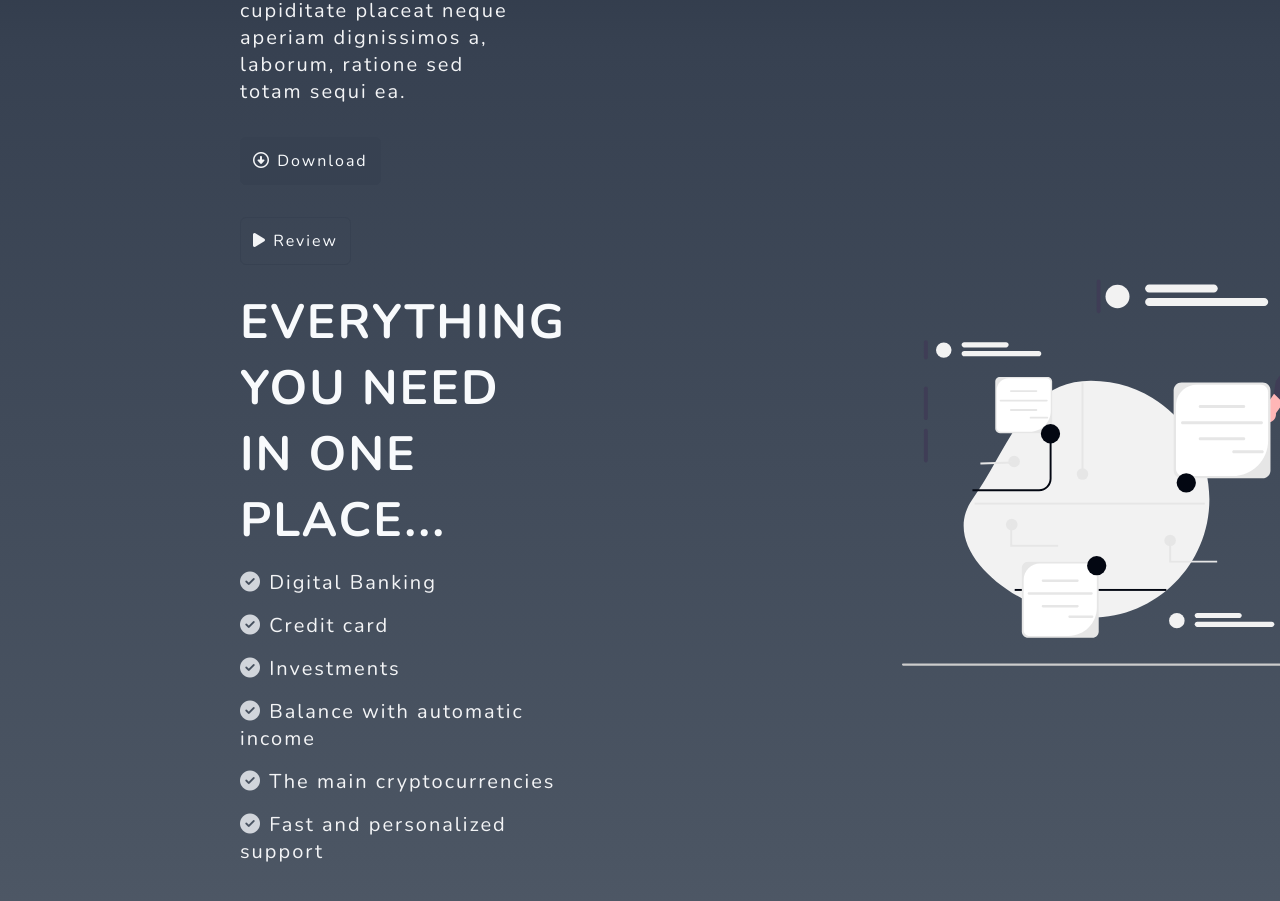
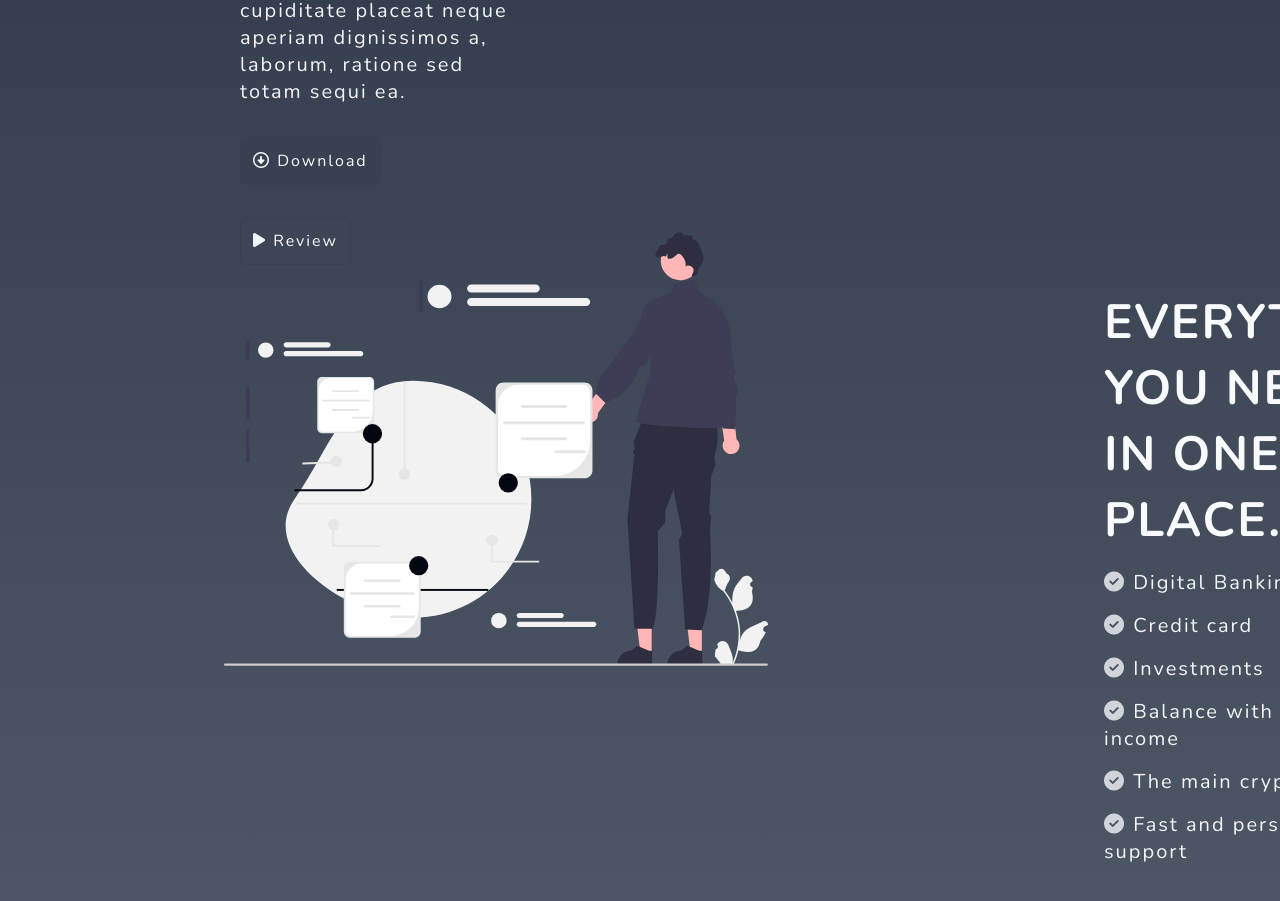
Before and after one commit to gabrielcoutinh/DigiVault, a plain HTML site: page index.html in a window 1280 px wide. Shown: the part 869-1770 px from the top of the page. Drawn offline with nearby package versions, Linux system fonts and the light colour scheme.

Commit message:
adding small changes on design

```diff
--- a/assets/css/style.css
+++ b/assets/css/style.css
@@ -1,60 +1,47 @@
 /* GLOBAL */
-
 @import url("https://fonts.googleapis.com/css2?family=Nunito:wght@200;300;400;500;600;700&display=swap");
-
 * {
   padding: 0;
   margin: 0;
   box-sizing: border-box;
-
   letter-spacing: 2px;
   font-family: "Nunito", sans-serif;
 }
-
 /* HEADER */
-
 header {
   background-color: var(--color-gray-950);
 }
-
 .nav-bar {
   display: flex;
   justify-content: space-between;
   padding: 2rem 4rem;
 }
-
 .logo h1 {
   color: var(--color-gray-50);
   font-size: 2.5rem;
   cursor: pointer;
 }
-
 .nav-list {
   display: flex;
   align-items: center;
 }
-
 .nav-list ul {
   display: flex;
   justify-content: center;
   list-style: none;
 }
-
 .nav-item {
   margin: 0 15px;
 }
-
 .nav-link {
   text-decoration: none;
   font-size: 2rem;
   color: var(--color-gray-200);
   transition: all 0.6s;
 }
-
 .nav-link:hover {
   opacity: 0.4;
 }
-
 .login-button button {
   margin-top: 6px;
   size: 2.5rem;
@@ -63,25 +50,20 @@ header {
   background-color: transparent;
   transition: all 0.6s;
 }
-
 .login-button button:hover {
   opacity: 0.4;
 }
-
 .store-icon {
   display: flex;
   align-items: center;
   border: none;
 }
-
 .mobile-menu-icon {
   display: none;
 }
-
 .mobile-menu {
   display: none;
 }
-
 @media screen and (max-width: 768px) {
   .nav-bar {
     padding: 1.5rem 4rem;
@@ -125,11 +107,8 @@ header {
     display: block;
   }
 }
-
 /* @media screen and (max-width: 425px) {} */
-
 /* MAIN */
-
 :root {
   --color-gray-50: #f8fafc;
   --color-gray-100: #f3f4f6;
@@ -143,36 +122,30 @@ header {
   --color-gray-900: #111827;
   --color-gray-950: #030712;
 }
-
 main {
   background-color: transparent;
 }
-
 .container {
   display: flex;
   background-color: transparent;
   height: 100vh;
   width: auto;
 }
-
 .container-info {
   width: 40rem;
   margin: 14rem;
 }
-
 .container-info h2 {
   font-size: 3rem;
   text-transform: uppercase;
   color: var(--color-gray-50);
   margin: 1rem;
 }
-
 .container-info p {
   font-size: 1.25rem;
   color: var(--color-gray-100);
   margin: 1rem;
 }
-
 .container-button-one {
   text-align: center;
   font-size: 1rem;
@@ -183,7 +156,6 @@ main {
   margin: 1rem;
   transition: all 0.6s;
 }
-
 .container-button-two {
   text-align: center;
   font-size: 1rem;
@@ -194,23 +166,19 @@ main {
   margin: 1rem;
   transition: all 0.6s;
 }
-
 .container-button-one:hover,
 .container-button-two:hover {
   opacity: 0.4;
 }
-
 .container-button-one a,
 .container-button-two a {
   text-decoration: none;
   color: var(--color-gray-50);
 }
-
 .container-image {
   width: 34rem;
   margin: 6rem;
 }
-
 #home-box {
   background-image: linear-gradient(
     to top,
@@ -219,7 +187,6 @@ main {
     var(--color-gray-950)
   );
 }
-
 #services-box {
   background-image: linear-gradient(
     to top,
@@ -227,7 +194,9 @@ main {
     var(--color-gray-700)
   );
 }
-
+#services-box-image {
+  margin-left: 14rem;
+}
 #about-us-box {
   background-image: linear-gradient(
     to top,
@@ -235,18 +204,15 @@ main {
     var(--color-gray-600)
   );
 }
-
 @media screen and (max-width: 768px) {
   .container-info {
     width: 36rem;
     margin: 6rem;
     text-align: center;
   }
-
   .container-info h2 {
     font-size: 2rem;
   }
-
   .container-image {
     display: none;
   }
@@ -257,34 +223,27 @@ main {
     margin: 4rem;
   }
 }
-
 /* FOOTER */
-
 footer {
   background-color: var(--color-gray-900);
   color: var(--color-gray-50);
 }
-
 .footer-link {
   text-decoration: none;
 }
-
 #footer_content {
   display: grid;
   grid-template-columns: repeat(4, 1fr);
   padding: 2rem 4rem;
 }
-
 #footer_contacts h1 {
   margin-bottom: 0.75rem;
 }
-
 #footer_social_media {
   display: flex;
   gap: 2rem;
   margin-top: 1.5rem;
 }
-
 #footer_social_media .footer-link {
   display: flex;
   align-items: center;
@@ -295,70 +254,56 @@ footer {
   border-radius: 6px;
   transition: all 0.4s;
 }
-
 #footer_social_media .footer-link i {
   font-size: 1.25rem;
 }
-
 #footer_social_media .footer-link:hover {
   opacity: 0.6;
 }
-
 #instagram {
   background: linear-gradient(#7f37c9, #ff2992, #ff9807);
 }
-
 #twitter {
   background-color: #00acee;
 }
-
 #youtube {
   background-color: red;
 }
-
 #tiktok {
   background-color: black;
 }
-
 .footer-list {
   display: flex;
   flex-direction: column;
   gap: 0.75rem;
   list-style: none;
 }
-
 .footer-list .footer-link {
   color: var(--color-gray-400);
   transition: all 0.6s;
 }
-
 .footer-list .footer-link:hover {
   opacity: 0.4;
 }
-
 #footer_subscribe {
   display: flex;
   flex-direction: column;
   gap: 1.5rem;
 }
-
 #footer_subscribe p {
   color: #fff;
 }
-
 #input_group {
   display: flex;
   align-items: center;
   background-color: var(--color-gray-700);
   border-radius: 6px;
 }
-
 #input_group input {
   all: unset;
   padding: 0.75rem;
   width: 100%;
 }
-
 #input_group button {
   background-color: var(--color-gray-800);
   border: none;
@@ -370,11 +315,9 @@ footer {
   cursor: pointer;
   transition: all 0.4s;
 }
-
 #input_group button:hover {
   opacity: 0.6;
 }
-
 #footer_copyright {
   display: flex;
   justify-content: center;
@@ -383,14 +326,12 @@ footer {
   padding: 0.7rem;
   font-weight: 400;
 }
-
 @media screen and (max-width: 768px) {
   #footer_content {
     grid-template-columns: repeat(2, 1fr);
     gap: 2rem;
   }
 }
-
 @media screen and (max-width: 425px) {
   #footer_content {
     grid-template-columns: repeat(1, 1fr);
--- a/index.html
+++ b/index.html
@@ -13,7 +13,7 @@
       crossorigin="anonymous"
       referrerpolicy="no-referrer"
     />
-    <title>DigiVault</title>
+    <title>DigiVault | Your money safer</title>
   </head>
   <body>
     <header>
@@ -61,6 +61,7 @@
         <img src="./assets/img/home-bg.svg" class="container-image">
       </div>
       <div class="container" id="services-box">
+        <img src="./assets/img/services-bg.svg" class="container-image" id="services-box-image">
         <div class="container-info">
           <h2>Everything you need in one place...</h2>
           <p><i class="fa-solid fa-circle-check" style="color: #d1d5db;"></i> Digital Banking</p>
@@ -70,7 +71,6 @@
           <p><i class="fa-solid fa-circle-check" style="color: #d1d5db;"></i> The main cryptocurrencies</p>
           <p><i class="fa-solid fa-circle-check" style="color: #d1d5db;"></i> Fast and personalized support</p>
         </div>
-        <img src="./assets/img/services-bg.svg" class="container-image">
       </div>
       <div class="container" id="about-us-box">
         <div class="container-info">
```
Also changed, not shown: assets/img/vault-favicon.png.
